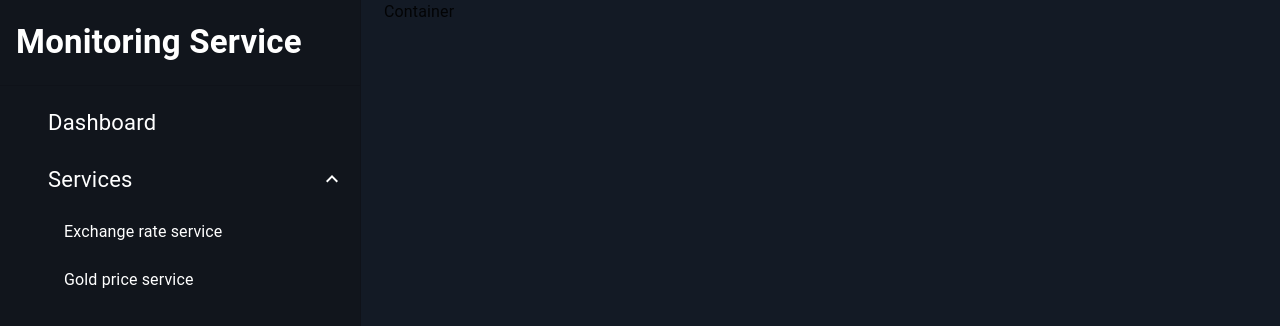
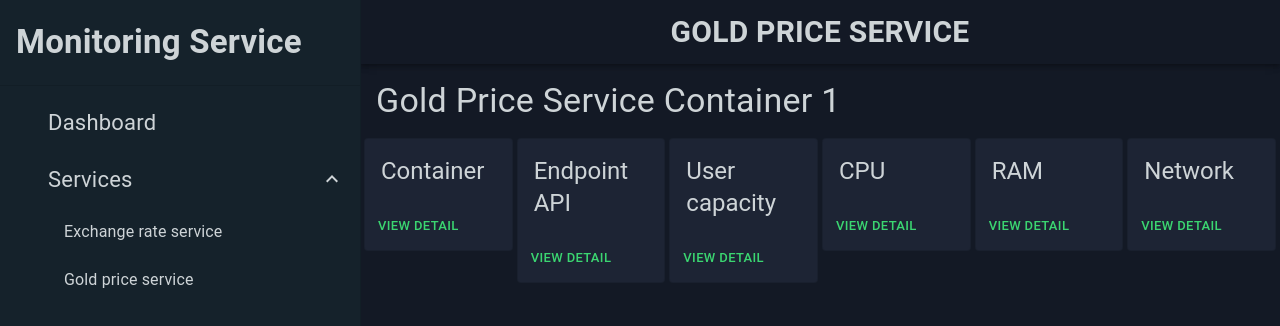
Before and after one commit to macabo10/services-monitoring-web, a Next.js app in the folder client/: page /gold-price-service in a window 1280 px wide. Shown: the top 326 px of the page. Built offline with nearby package versions, Linux system fonts and the light colour scheme.

Commit message:
[Feat]: Create layout for container

```diff
--- a/client/src/app/dashboard/page.tsx
+++ b/client/src/app/dashboard/page.tsx
@@ -1,6 +1,6 @@
 'use client'
 
-import CardDashboard from '@/components/card.dashboard';
+import CardDashboard from '@/components/CardDashboard';
 import { useTheme } from '@mui/material/styles';
 
 const DashboardPage = () => {
--- a/client/src/app/gold-price-service/page.tsx
+++ b/client/src/app/gold-price-service/page.tsx
@@ -1,10 +1,16 @@
-import Image from "next/image";
-import styles from "./page.module.css";
+'use client'
 
-export default function Home() {
+import Header from "../../components/Header";
+
+import { useTheme } from "@mui/material/styles";
+import ContainerInfo from "../../components/ContainerInfo";
+
+export default function GoldPriceService() {
+  const theme = useTheme();
   return (
     <>
-    Container
+      <Header content={"GOLD PRICE SERVICE"}/>
+      <ContainerInfo containerName={"Gold Price Service Container 1"}/>
     </>
   );
 }
--- a/client/src/app/layout.tsx
+++ b/client/src/app/layout.tsx
@@ -1,10 +1,12 @@
 'use client'
 
-import AppSideBar from "@/components/app.sidebar";
+import AppSideBar from "@/components/AppSidebar";
 import type { Metadata } from "next";
 import localFont from "next/font/local";
 import { Box, Container, CssBaseline, ThemeProvider } from "@mui/material";
 import theme from "./theme";
+import GoldPriceService from "./gold-price-service/page";
+import { use } from "react";
 
 const geistSans = localFont({
   src: "./fonts/GeistVF.woff",
@@ -48,12 +50,13 @@ export default function RootLayout({
     <html lang="en"
     // style={{ height: "100%" }}
     >
-      <body className={`${robotoBold.variable} ${robotoThin.variable}`} style={{ backgroundColor: '#131a25' }}>
+      <body className={`${robotoBold.variable} ${robotoThin.variable}`} style={{ backgroundColor: theme.palette.background.main }}>
         <CssBaseline />
         <ThemeProvider theme={theme}>
           <Box sx={{ display: "flex", minHeight: "100%", overflowY: "auto" }}>
             <AppSideBar />
             <Container
+              disableGutters={true}
               maxWidth={false}
               sx={{ height: "100%" }}>
               {children}
--- a/client/src/app/theme.ts
+++ b/client/src/app/theme.ts
@@ -1,6 +1,6 @@
 'use client'
 
-import { createTheme, TypeBackground } from '@mui/material/styles';
+import { createTheme } from '@mui/material/styles';
 
 // add new custom property to background
 declare module '@mui/material/styles' {
@@ -17,11 +17,11 @@ const theme = createTheme({
             main: '#3bd671',
         },
         secondary: {
-            main: '#8ABFA3',
+            main: '#ced4d7',
         },
         background: {
-            default: '#11151C',
-            main: '#131a25',
+            default: '#15222b',
+            main: '#131925',
             card: '#1d2434',
         },
     },
--- a/client/src/components/app.sidebar.tsx
+++ b/client/src/components/AppSidebar.tsx
@@ -1,14 +1,13 @@
 'use client'
 
-import styled from '@emotion/styled';
-import { Drawer, Box, List, ListItem, ListItemButton, ListItemIcon, ListItemText, Divider, Typography, Collapse } from '@mui/material';
+import { Drawer, Box, List, ListItemButton, ListItemText, Divider, Typography, Collapse } from '@mui/material';
 import { useTheme } from '@mui/material/styles';
 import { ExpandLess, ExpandMore } from '@mui/icons-material';
 
 import Link from "next/link";
 import React, { ReactNode } from 'react';
 
-const CustomListItem = ({ href, title, onClick, children }: { href: string; title: string; onClick: () => void, children: ReactNode }) => {
+const CustomListItem = ({ href, title, onClick, children }: { href: string; title: string; onClick?: () => void, children?: ReactNode }) => {
     const theme = useTheme();
     return (
         <ListItemButton
@@ -27,7 +26,7 @@ const CustomListItem = ({ href, title, onClick, children }: { href: string; titl
                 primary={title}
                 primaryTypographyProps={{
                     sx: {
-                        color: 'white',
+                        color: theme.palette.secondary.main,
                         fontSize: '22px',
                         fontWeight: 'normal',
                         alignContent: 'center',
@@ -40,16 +39,16 @@ const CustomListItem = ({ href, title, onClick, children }: { href: string; titl
     );
 };
 
-const CollapseItemStyle = {
-    color: 'white',
-    fontSize: '22px',
-    fontWeight: 'normal',
-    alignContent: 'center',
-    pl: '4rem',
-}
-
 const SidebarList = () => {
     const theme = useTheme();
+
+    const CollapseItemStyle = {
+        color: theme.palette.secondary.main,
+        fontSize: '22px',
+        fontWeight: 'normal',
+        alignContent: 'center',
+        pl: '4rem',
+    }
 
     const [open, setOpen] = React.useState(true);
 
@@ -61,8 +60,8 @@ const SidebarList = () => {
         <List>
         <CustomListItem href='/dashboard' title='Dashboard'>
         </CustomListItem>
-        <CustomListItem href='/' title='Services' onClick={handleClick}>
-        {open ? <ExpandLess sx={{ color: 'white' }} /> : <ExpandMore sx={{ color: 'white' }} />}
+        <CustomListItem href='#' title='Services' onClick={handleClick}>
+        {open ? <ExpandLess sx={{ color: theme.palette.secondary.main }} /> : <ExpandMore sx={{ color: theme.palette.secondary.main }} />}
 
         </CustomListItem>
         <Collapse in={open} timeout="auto" unmountOnExit>
@@ -120,7 +119,7 @@ const AppSideBar = () => {
         >
             <Box sx={{ width: 360 }} role="presentation">
                 <Typography variant="h6" sx={{
-                    padding: 2, fontSize: '33px', fontWeight: 'bold', color: 'white'
+                    padding: 2, fontSize: '33px', fontWeight: 'bold', color: theme.palette.secondary.main
                 }}>
                     Monitoring Service
                 </Typography>
--- a/client/src/components/card.dashboard.tsx
+++ b/client/src/components/CardDashboard.tsx
@@ -1,4 +1,5 @@
 import { Button, Card, CardActions, CardContent, Typography } from "@mui/material";
+import { useTheme } from '@mui/material/styles';
 
 interface CardDashboardProps {
     title: string;
@@ -7,10 +8,11 @@ interface CardDashboardProps {
 }
 
 const CardDashboard: React.FC<CardDashboardProps> = ({ title, value, color }) => {
+    const theme = useTheme();
     return (
         <Card sx={{ height: 200, backgroundColor: color }}>
             <CardContent>
-                <Typography variant="h5" component="div" sx={{ color: 'white' }}>
+                <Typography variant="h5" component="div" sx={{ color: theme.palette.secondary.main }}>
                     {title}
                 </Typography>
                 <Typography variant="h4" component="div" color="primary">
@@ -18,7 +20,7 @@ const CardDashboard: React.FC<CardDashboardProps> = ({ title, value, color }) =>
                 </Typography>
             </CardContent>
             <CardActions>
-                <Button size="small" sx={{ color: 'white' }}>Learn More</Button>
+                <Button size="small" sx={{ color: theme.palette.secondary.main }}>Learn More</Button>
             </CardActions>
         </Card>
     );
--- /dev/null
+++ b/client/src/components/CardService.tsx
@@ -0,0 +1,40 @@
+'use client'
+
+import { useTheme } from '@mui/material/styles';
+import * as React from 'react';
+import Box from '@mui/material/Box';
+import Card from '@mui/material/Card';
+import CardActions from '@mui/material/CardActions';
+import CardContent from '@mui/material/CardContent';
+import Button from '@mui/material/Button';
+import Typography from '@mui/material/Typography';
+
+
+const card = ({title, content}: {title: string, content?: React.ReactNode}) => {
+    const theme = useTheme();
+    return (
+        <React.Fragment>
+            <CardContent>
+                <Typography variant="h5" component="div" sx={{ color: theme.palette.secondary.main }}>
+                    {title}
+                </Typography>
+                {content}
+            </CardContent>
+            <CardActions>
+                <Button size="small">View detail</Button>
+            </CardActions>
+        </React.Fragment>
+    );
+}
+
+
+const CardService = ({title}: {title: string}) => {
+    const theme = useTheme();
+    return (
+        <Box>
+          <Card variant="outlined" sx={{backgroundColor: theme.palette.background.card}}>{card({title})}</Card>
+        </Box>
+    );
+}
+
+export default CardService;
--- /dev/null
+++ b/client/src/components/ContainerInfo.tsx
@@ -0,0 +1,42 @@
+'use client';
+
+import { Box, Typography } from '@mui/material';
+import { useTheme } from '@mui/material/styles';
+import Grid from '@mui/material/Grid2';
+import CardService from './CardService';
+
+const ContainerInfo = ({containerName}: {containerName?: string}) => {
+  const theme = useTheme();
+
+  return (
+    <>
+      <Box sx={{ textAlign: 'left', margin: theme.spacing(2), color: theme.palette.secondary.main }}>
+        <Typography variant="h4">{containerName}</Typography>
+      </Box>
+      <Box sx={{ flexGrow: 1 }}>
+        <Grid container spacing={0.5} margin={0.5}>
+          <Grid size={{ xs: 6, md: 2 }}>
+            <CardService title="Container"/>
+          </Grid>
+          <Grid size={{ xs: 6, md: 2 }}>
+            <CardService title="Endpoint API"/>
+          </Grid>
+          <Grid size={{ xs: 6, md: 2 }}>
+            <CardService title="User capacity"/>
+          </Grid>
+          <Grid size={{ xs: 6, md: 2 }}>
+            <CardService title="CPU"/>
+          </Grid>
+          <Grid size={{ xs: 6, md: 2 }}>
+            <CardService title="RAM"/>
+          </Grid>
+          <Grid size={{ xs: 6, md: 2 }}>
+            <CardService title="Network"/>
+          </Grid>
+        </Grid>
+      </Box>
+    </>
+  );
+};
+
+export default ContainerInfo;
--- /dev/null
+++ b/client/src/components/Header.tsx
@@ -0,0 +1,28 @@
+'use client'
+
+import * as React from 'react';
+import AppBar from '@mui/material/AppBar';
+import Box from '@mui/material/Box';
+import Toolbar from '@mui/material/Toolbar';
+import Typography from '@mui/material/Typography';
+import { useTheme } from '@mui/material/styles';
+
+const Header = ( {content}: {content: string} ) => {
+    const theme = useTheme();
+    return (
+        <Box sx={{ flexGrow: 1}}>
+            <AppBar position="static" sx={{ backgroundColor: theme.palette.background.main }}>
+                <Toolbar>
+                    <Box sx={{ flexGrow: 1 }} />
+                    <Typography variant="h6" component="div"
+                    sx={{ color: theme.palette.secondary.main, textAlign: 'center', flexGrow: 1, fontWeight: 'bold', fontSize: 30 }}>
+                        {content}
+                    </Typography>
+                    <Box sx={{ flexGrow: 1 }} />
+                </Toolbar>
+            </AppBar>
+        </Box>
+    );
+}
+
+export default Header;
```
Also changed, not shown: client/src/app/exchange-rate-service/page.tsx (+6 -4 lines).
